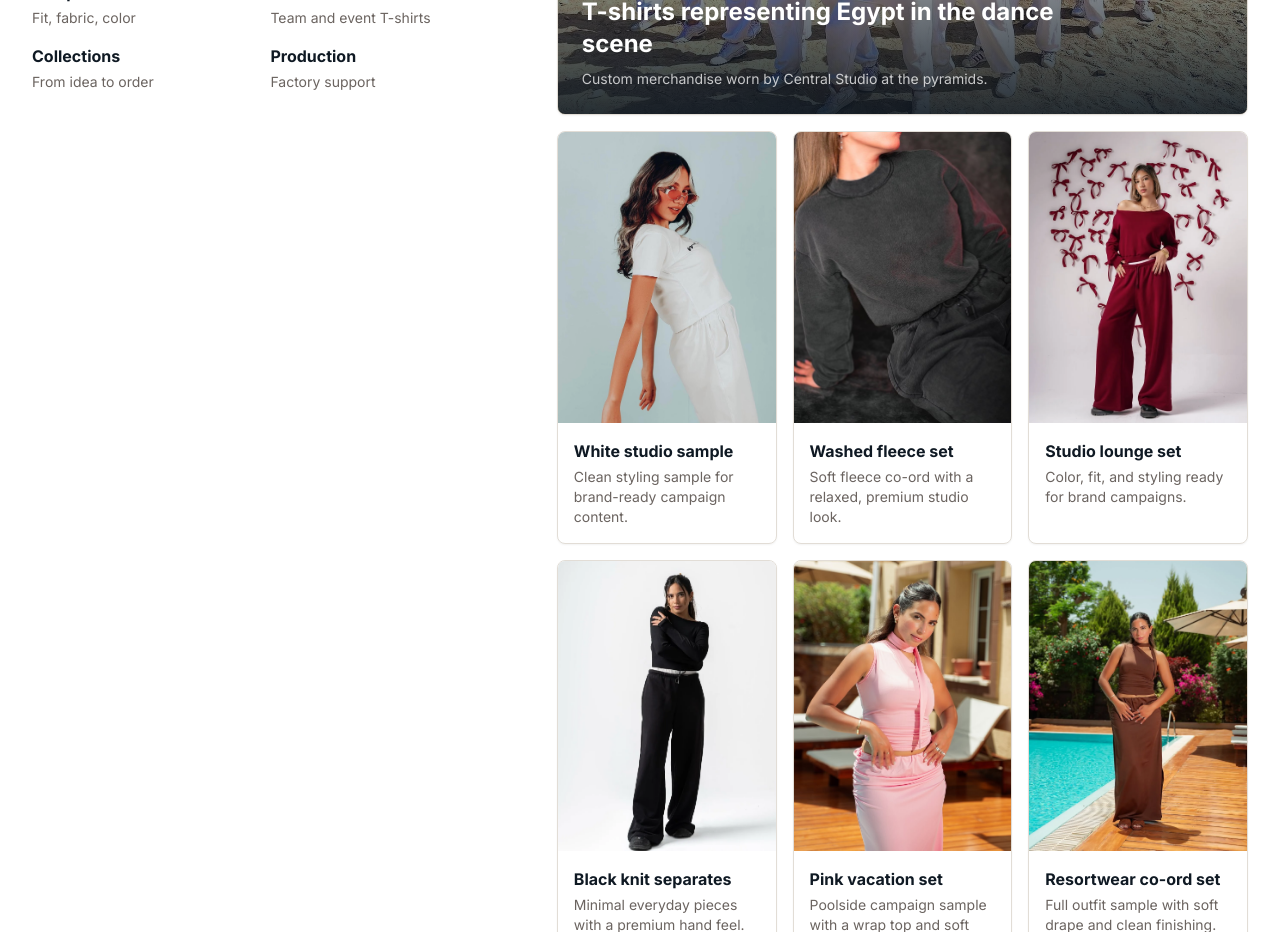
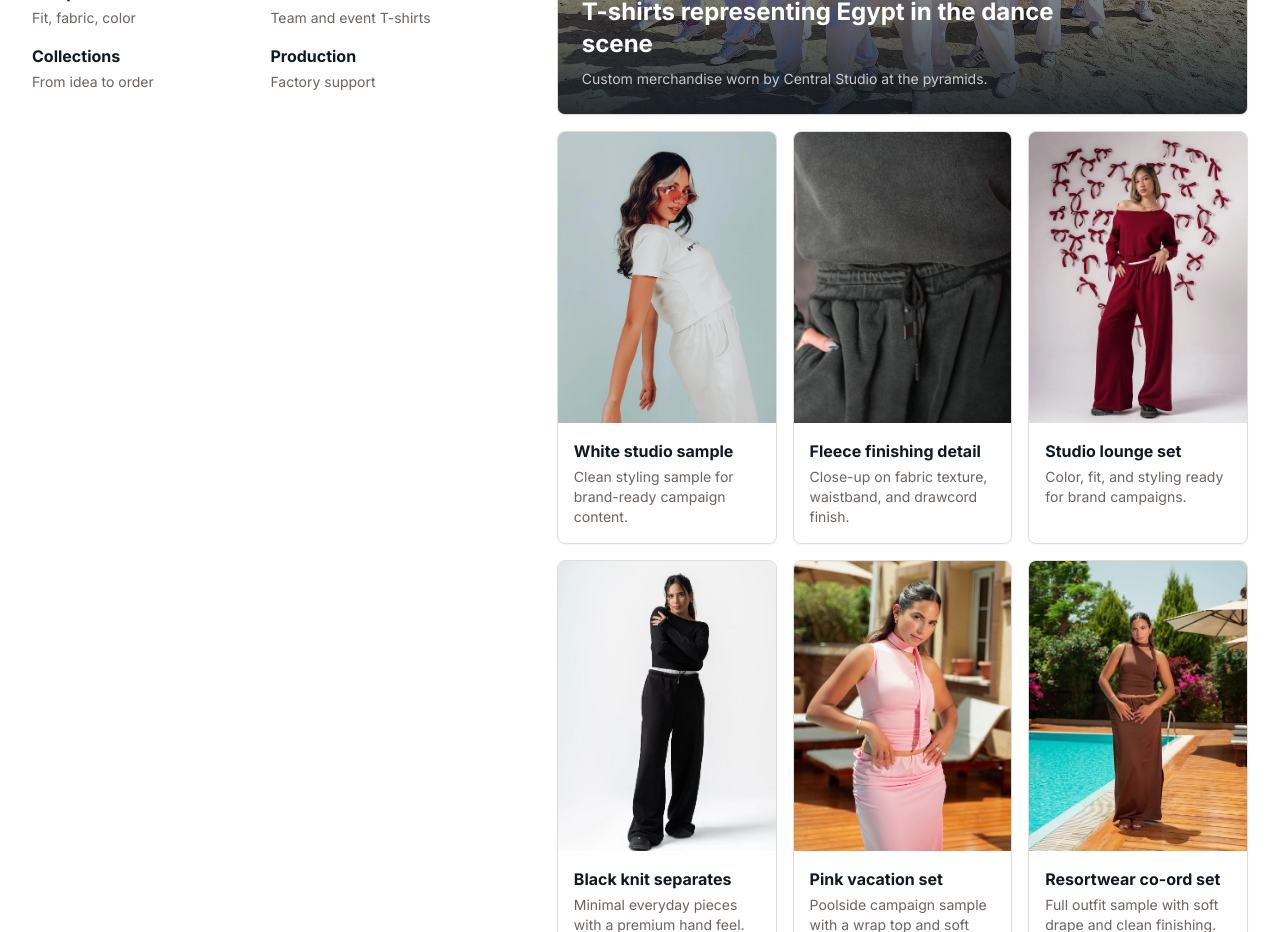
Before and after one commit to nouranelmenshawy3/kemora-site, a Next.js app: page / in a window 1280 px wide. Shown: the part 3020-3952 px from the top of the page. Built offline with nearby package versions, Linux system fonts and the light colour scheme.

Commit message:
Updated sample

```diff
--- a/components/SampleWork.tsx
+++ b/components/SampleWork.tsx
@@ -16,20 +16,20 @@ const samples = [
     aspect: 'portrait',
     objectPosition: '50% 42%',
   },
+  // {
+  //   title: 'Washed fleece set',
+  //   note: 'Soft fleece co-ord with a relaxed, premium studio look.',
+  //   src: '/sample-work/washed-fleece-studio-set.jpg',
+  //   aspect: 'portrait',
+  //   objectPosition: '50% 42%',
+  // },
   {
-    title: 'Washed fleece set',
-    note: 'Soft fleece co-ord with a relaxed, premium studio look.',
-    src: '/sample-work/washed-fleece-studio-set.jpg',
+    title: 'Fleece finishing detail',
+    note: 'Close-up on fabric texture, waistband, and drawcord finish.',
+    src: '/sample-work/washed-fleece-detail.jpg',
     aspect: 'portrait',
-    objectPosition: '50% 42%',
+    objectPosition: '50% 48%',
   },
-  // {
-  //   title: 'Fleece finishing detail',
-  //   note: 'Close-up on fabric texture, waistband, and drawcord finish.',
-  //   src: '/sample-work/washed-fleece-detail.jpg',
-  //   aspect: 'portrait',
-  //   objectPosition: '50% 48%',
-  // },
   {
     title: 'Studio lounge set',
     note: 'Color, fit, and styling ready for brand campaigns.',
```
